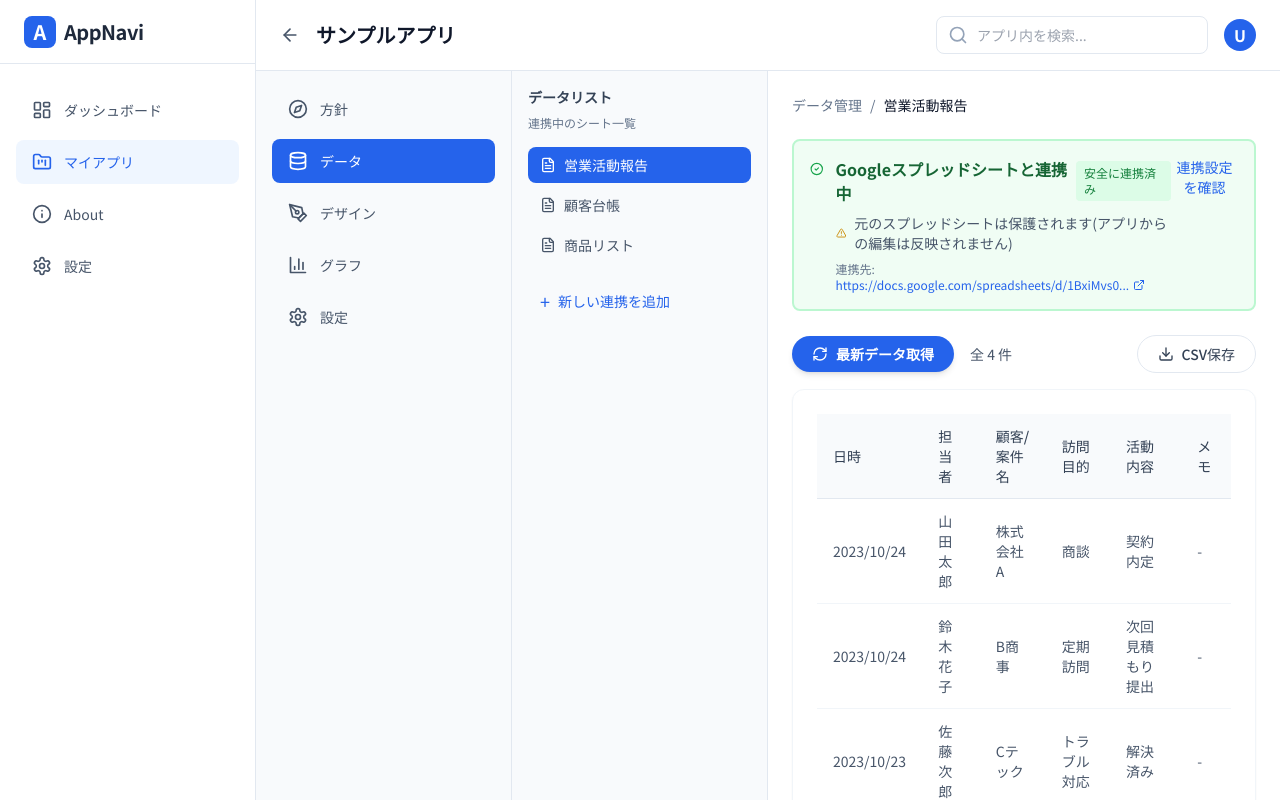
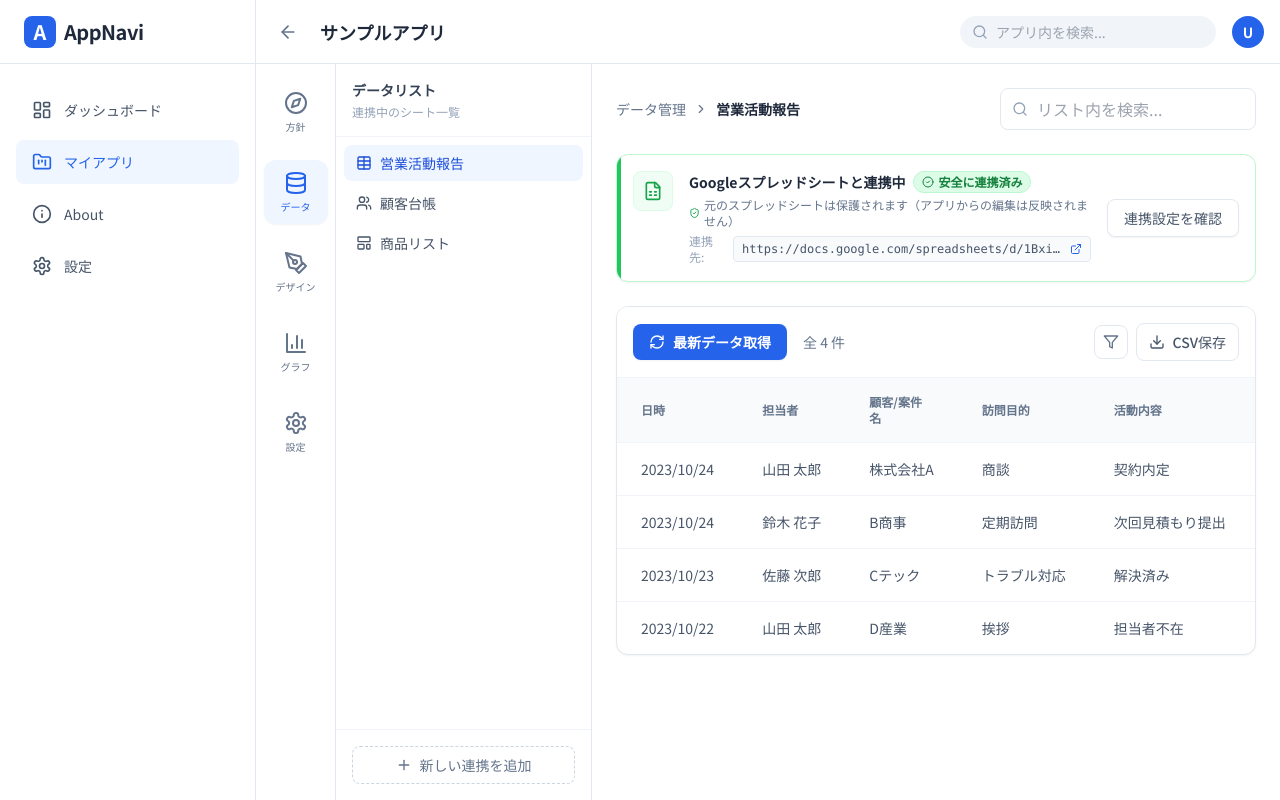
Before and after one commit to tsubasagit/appnavi, a React (Vite) app: page /apps/1 in a window 1280 px wide. Both pictures are taken after a click on the button "データ". Built offline with nearby package versions, Linux system fonts and the light colour scheme.

Commit message:
Improve AppDetail UI with enhanced Policy and Data tabs based on design specifications

```diff
--- a/src/components/tabs/DataTab.tsx
+++ b/src/components/tabs/DataTab.tsx
@@ -1,14 +1,8 @@
 import { useState } from 'react'
-import { RefreshCw, Download, FileText, CheckCircle2, AlertTriangle, ExternalLink } from 'lucide-react'
+import { RefreshCw, Download, CheckCircle2, ExternalLink, ShieldCheck, FileSpreadsheet, Table as TableIcon, Users, LayoutTemplate, Plus, ChevronRight, Filter, Search } from 'lucide-react'
 
 const DataTab = () => {
   const [selectedSheet, setSelectedSheet] = useState('営業活動報告')
-
-  const sheets = [
-    { id: '1', name: '営業活動報告' },
-    { id: '2', name: '顧客台帳' },
-    { id: '3', name: '商品リスト' },
-  ]
 
   const sampleData = [
     {
@@ -50,115 +44,145 @@ const DataTab = () => {
   return (
     <div className="flex h-full">
       {/* Sub Sidebar */}
-      <aside className="w-64 bg-slate-50 border-r border-slate-200 p-4">
-        <div className="mb-4">
-          <h3 className="text-sm font-bold text-slate-700 mb-2">データリスト</h3>
-          <p className="text-xs text-slate-500">連携中のシート一覧</p>
+      <div className="w-64 bg-white border-r border-slate-200 hidden lg:flex flex-col">
+        <div className="p-4 border-b border-slate-100">
+          <h3 className="font-bold text-slate-700 text-sm">データリスト</h3>
+          <p className="text-xs text-slate-400 mt-1">連携中のシート一覧</p>
         </div>
-        <nav className="space-y-1">
-          {sheets.map((sheet) => (
-            <button
-              key={sheet.id}
-              onClick={() => setSelectedSheet(sheet.name)}
-              className={`w-full flex items-center space-x-2 px-3 py-2 rounded-lg text-sm transition ${
-                selectedSheet === sheet.name
-                  ? 'bg-primary-600 text-white font-medium'
-                  : 'text-slate-600 hover:bg-white'
+        <div className="p-2 space-y-1 flex-1 overflow-y-auto">
+          <div
+            onClick={() => setSelectedSheet('営業活動報告')}
+            className={`flex items-center space-x-2 px-3 py-2 rounded-lg text-sm cursor-pointer transition ${
+              selectedSheet === '営業活動報告'
+                ? 'bg-primary-50 text-primary-700 font-medium'
+                : 'text-slate-600 hover:bg-slate-50'
             }`}
           >
-              <FileText className="w-4 h-4" />
-              <span>{sheet.name}</span>
-            </button>
-          ))}
-        </nav>
-        <button className="mt-4 w-full flex items-center space-x-2 px-3 py-2 text-sm text-primary-600 hover:bg-primary-50 rounded-lg transition">
-          <span className="text-lg">+</span>
-          <span>新しい連携を追加</span>
-        </button>
-      </aside>
-
-      {/* Main Content */}
-      <main className="flex-1 overflow-auto p-6">
-        {/* Breadcrumbs */}
-        <div className="mb-6">
-          <nav className="text-sm text-slate-500">
-            <span>データ管理</span>
-            <span className="mx-2">/</span>
-            <span className="text-slate-900 font-medium">{selectedSheet}</span>
-          </nav>
+            <TableIcon size={16} />
+            <span>営業活動報告</span>
           </div>
-
-        {/* Integration Status */}
-        <div className="bg-green-50 border-2 border-green-200 rounded-lg p-4 mb-6">
-          <div className="flex items-start justify-between">
-            <div className="flex items-start space-x-3">
-              <CheckCircle2 className="w-5 h-5 text-green-600 mt-0.5" />
-              <div>
-                <div className="flex items-center space-x-2 mb-2">
-                  <span className="font-bold text-green-800">Googleスプレッドシートと連携中</span>
-                  <span className="text-xs bg-green-100 text-green-700 px-2 py-1 rounded">
-                    安全に連携済み
-                  </span>
+          <div
+            onClick={() => setSelectedSheet('顧客台帳')}
+            className={`flex items-center space-x-2 px-3 py-2 rounded-lg text-sm cursor-pointer transition ${
+              selectedSheet === '顧客台帳'
+                ? 'bg-primary-50 text-primary-700 font-medium'
+                : 'text-slate-600 hover:bg-slate-50'
+            }`}
+          >
+            <Users size={16} />
+            <span>顧客台帳</span>
           </div>
-                <div className="flex items-center space-x-2 text-sm text-slate-600 mb-2">
-                  <AlertTriangle className="w-4 h-4 text-yellow-600" />
-                  <span>元のスプレッドシートは保護されます(アプリからの編集は反映されません)</span>
-                </div>
-                <div className="text-xs text-slate-500">
-                  連携先:{' '}
-                  <a
-                    href="#"
-                    className="text-primary-600 hover:underline flex items-center space-x-1"
+          <div
+            onClick={() => setSelectedSheet('商品リスト')}
+            className={`flex items-center space-x-2 px-3 py-2 rounded-lg text-sm cursor-pointer transition ${
+              selectedSheet === '商品リスト'
+                ? 'bg-primary-50 text-primary-700 font-medium'
+                : 'text-slate-600 hover:bg-slate-50'
+            }`}
           >
-                    <span>https://docs.google.com/spreadsheets/d/1BxiMvs0...</span>
-                    <ExternalLink className="w-3 h-3" />
-                  </a>
+            <LayoutTemplate size={16} />
+            <span>商品リスト</span>
           </div>
         </div>
-            </div>
-            <button className="text-sm text-primary-600 hover:text-primary-700 font-medium">
-              連携設定を確認
+        <div className="p-4 border-t border-slate-100">
+          <button className="w-full py-2 border border-dashed border-slate-300 rounded-lg text-slate-500 text-sm hover:border-primary-400 hover:text-primary-600 transition flex items-center justify-center space-x-2">
+            <Plus size={16} />
+            <span>新しい連携を追加</span>
           </button>
         </div>
       </div>
 
-        {/* Controls */}
-        <div className="flex items-center justify-between mb-4">
+      {/* Main Content */}
+      <main className="flex-1 overflow-auto p-6">
+        {/* Breadcrumb & Tools */}
+        <div className="flex flex-col md:flex-row md:items-center justify-between mb-6 gap-4">
+          <div className="flex items-center text-sm text-slate-500">
+            <span>データ管理</span>
+            <ChevronRight size={14} className="mx-2" />
+            <span className="font-bold text-slate-800">{selectedSheet}</span>
+          </div>
+          <div className="relative">
+            <Search className="absolute left-3 top-1/2 transform -translate-y-1/2 text-slate-400" size={16} />
+            <input
+              type="text"
+              placeholder="リスト内を検索..."
+              className="pl-9 pr-4 py-2 border border-slate-200 rounded-lg bg-white focus:outline-none focus:ring-2 focus:ring-primary-500 w-full md:w-64"
+            />
+          </div>
+        </div>
+
+        {/* Info Banner with Security Assurance */}
+        <div className="bg-white border border-green-200 rounded-xl p-4 mb-6 flex flex-col md:flex-row md:items-center justify-between gap-4 shadow-sm relative overflow-hidden">
+          <div className="absolute left-0 top-0 bottom-0 w-1 bg-green-500"></div>
+          <div className="flex items-start space-x-4">
+            <div className="w-10 h-10 bg-green-50 rounded-lg flex items-center justify-center text-green-600 border border-green-100 shrink-0">
+              <FileSpreadsheet size={20} />
+            </div>
+            <div>
+              <div className="flex items-center space-x-2 mb-1">
+                <h3 className="font-bold text-slate-800 text-sm">Googleスプレッドシートと連携中</h3>
+                <span className="bg-green-100 text-green-700 text-xs px-2 py-0.5 rounded-full font-bold border border-green-200 flex items-center">
+                  <CheckCircle2 size={12} className="mr-1" />
+                  安全に連携済み
+                </span>
+              </div>
+              <div className="flex items-center text-xs text-slate-500 mb-1">
+                <ShieldCheck size={12} className="mr-1 text-green-600" />
+                <span>元のスプレッドシートは保護されます（アプリからの編集は反映されません）</span>
+              </div>
+              <div className="flex items-center text-xs text-slate-400">
+                <span className="mr-2">連携先:</span>
+                <div className="flex items-center bg-slate-50 px-2 py-1 rounded border border-slate-200 font-mono text-slate-600">
+                  <span className="truncate max-w-[200px] md:max-w-xs">https://docs.google.com/spreadsheets/d/1BxiMvs0...</span>
+                  <button className="ml-2 text-primary-600 hover:text-primary-800">
+                    <ExternalLink size={12} />
+                  </button>
+                </div>
+              </div>
+            </div>
+          </div>
+          <button className="bg-white border border-slate-200 text-slate-600 px-4 py-2 rounded-lg text-sm font-medium hover:bg-slate-50 hover:text-slate-800 transition shadow-sm whitespace-nowrap">
+            連携設定を確認
+          </button>
+        </div>
+
+        {/* Data Table Card */}
+        <div className="bg-white border border-slate-200 rounded-xl shadow-sm overflow-hidden">
+          {/* Toolbar */}
+          <div className="p-4 border-b border-slate-100 flex flex-wrap gap-3 justify-between items-center bg-white">
             <div className="flex items-center space-x-4">
-            <button className="btn-primary flex items-center space-x-2">
-              <RefreshCw className="w-4 h-4" />
+              <button className="flex items-center space-x-2 bg-primary-600 text-white px-4 py-2 rounded-lg text-sm font-bold hover:bg-primary-700 transition shadow-sm">
+                <RefreshCw size={16} />
                 <span>最新データ取得</span>
               </button>
-            <span className="text-sm text-slate-600">全 {sampleData.length} 件</span>
+              <span className="text-slate-500 text-sm">全 {sampleData.length} 件</span>
             </div>
             <div className="flex items-center space-x-2">
-            <button className="btn-secondary flex items-center space-x-2">
-              <Download className="w-4 h-4" />
+              <button className="p-2 text-slate-500 hover:bg-slate-100 rounded-lg border border-slate-200" title="絞り込み">
+                <Filter size={16} />
+              </button>
+              <button className="flex items-center space-x-2 bg-white border border-slate-200 text-slate-600 px-3 py-2 rounded-lg text-sm font-medium hover:bg-slate-50 transition">
+                <Download size={16} />
                 <span>CSV保存</span>
               </button>
             </div>
           </div>
 
-        {/* Data Table */}
-        <div className="card overflow-x-auto">
-          <table className="w-full">
-            <thead>
-              <tr className="border-b border-slate-200">
-                {columns.map((col) => (
-                  <th
-                    key={col}
-                    className="text-left py-3 px-4 text-sm font-medium text-slate-700 bg-slate-50"
-                  >
-                    {col}
-                  </th>
+          {/* Table */}
+          <div className="overflow-x-auto">
+            <table className="w-full text-left text-sm text-slate-600">
+              <thead className="bg-slate-50 border-b border-slate-100 text-xs uppercase font-semibold text-slate-500">
+                <tr>
+                  {columns.map((col, idx) => (
+                    <th key={idx} className="px-6 py-4">{col}</th>
                   ))}
                 </tr>
               </thead>
-            <tbody>
+              <tbody className="divide-y divide-slate-100">
                 {sampleData.map((row, idx) => (
-                <tr key={idx} className="border-b border-slate-100 hover:bg-slate-50">
+                  <tr key={idx} className="hover:bg-slate-50 transition">
                     {columns.map((col) => (
-                    <td key={col} className="py-3 px-4 text-sm text-slate-600">
+                      <td key={col} className="px-6 py-4 whitespace-nowrap">
                         {row[col as keyof typeof row] || '-'}
                       </td>
                     ))}
@@ -167,6 +191,7 @@ const DataTab = () => {
               </tbody>
             </table>
           </div>
+        </div>
       </main>
     </div>
   )
--- a/src/pages/AppDetail.tsx
+++ b/src/pages/AppDetail.tsx
@@ -21,37 +21,33 @@ const AppDetail = () => {
   ]
 
   return (
-    <div className="flex h-screen overflow-hidden">
-      {/* Main Content */}
-      <div className="flex-1 flex flex-col overflow-hidden">
+    <div className="flex flex-col h-screen bg-slate-50">
       {/* Header */}
-        <header className="bg-white border-b border-slate-200 px-6 py-4 flex items-center justify-between">
+      <header className="h-16 bg-white border-b border-slate-200 flex items-center justify-between px-4 sticky top-0 z-20">
         <div className="flex items-center space-x-4">
-            <Link to="/apps" className="text-slate-600 hover:text-slate-900">
-              <ArrowLeft className="w-5 h-5" />
+          <Link to="/apps" className="w-8 h-8 flex items-center justify-center rounded-full hover:bg-slate-100 text-slate-500 transition">
+            <ArrowLeft size={20} />
           </Link>
-            <h1 className="text-xl font-bold text-slate-900">サンプルアプリ</h1>
+          <h1 className="text-lg font-bold text-slate-800">サンプルアプリ</h1>
         </div>
         <div className="flex items-center space-x-4">
-            <div className="relative">
-              <Search className="absolute left-3 top-1/2 transform -translate-y-1/2 w-5 h-5 text-slate-400" />
+          <div className="relative hidden md:block">
+            <Search className="absolute left-3 top-1/2 transform -translate-y-1/2 text-slate-400" size={16} />
             <input
               type="text"
               placeholder="アプリ内を検索..."
-                className="pl-10 pr-4 py-2 border border-slate-200 rounded-lg focus:outline-none focus:ring-2 focus:ring-primary-500 text-sm"
+              className="pl-9 pr-4 py-1.5 bg-slate-100 border-transparent rounded-full text-sm focus:bg-white focus:border-primary-500 focus:ring-1 focus:ring-primary-500 w-64 transition-all"
             />
           </div>
-            <div className="w-8 h-8 bg-primary-600 rounded-full flex items-center justify-center text-white font-bold">
+          <div className="w-8 h-8 rounded-full bg-primary-600 text-white flex items-center justify-center text-sm font-bold">
             U
           </div>
         </div>
       </header>
 
-        {/* Content Area */}
       <div className="flex flex-1 overflow-hidden">
-          {/* Sub Sidebar */}
-          <aside className="w-64 bg-slate-50 border-r border-slate-200 p-4">
-            <nav className="space-y-2">
+        {/* App Sidebar - Vertical Icon Bar */}
+        <div className="w-20 bg-white border-r border-slate-200 flex flex-col items-center py-4 space-y-4 z-10">
           {tabs.map((tab) => {
             const Icon = tab.icon
             const isActive = activeTab === tab.id
@@ -59,19 +55,18 @@ const AppDetail = () => {
               <button
                 key={tab.id}
                 onClick={() => setActiveTab(tab.id)}
-                    className={`w-full flex items-center space-x-3 px-4 py-3 rounded-lg transition ${
+                className={`flex flex-col items-center justify-center w-16 h-16 rounded-xl transition-all ${
                   isActive
-                        ? 'bg-primary-600 text-white font-medium'
-                        : 'text-slate-600 hover:bg-white hover:text-slate-900'
+                    ? 'bg-primary-50 text-primary-600 shadow-sm'
+                    : 'text-slate-500 hover:bg-slate-50 hover:text-slate-700'
                 }`}
               >
-                    <Icon className="w-5 h-5" />
-                    <span className="text-sm">{tab.label}</span>
+                <Icon size={24} className="mb-1" />
+                <span className="text-[10px] font-medium">{tab.label}</span>
               </button>
             )
           })}
-            </nav>
-          </aside>
+        </div>
 
         {/* Tab Content */}
         <main className="flex-1 overflow-auto bg-white">
@@ -83,7 +78,6 @@ const AppDetail = () => {
         </main>
       </div>
     </div>
-    </div>
   )
 }
 
--- a/src/pages/MyApps.tsx
+++ b/src/pages/MyApps.tsx
@@ -1,4 +1,5 @@
 import { useState } from 'react'
+import { Link } from 'react-router-dom'
 import { Search, Plus, Edit, ExternalLink, FileText } from 'lucide-react'
 import { App } from '../types'
 
@@ -120,10 +121,13 @@ const MyApps = () => {
 
             {/* Actions */}
             <div className="flex items-center space-x-4">
-              <button className="text-sm text-primary-600 hover:text-primary-700 font-medium flex items-center">
+              <Link
+                to={`/apps/${app.id}`}
+                className="text-sm text-primary-600 hover:text-primary-700 font-medium flex items-center"
+              >
                 <Edit className="w-4 h-4 mr-1" />
                 編集
-              </button>
+              </Link>
               <button className="text-sm text-slate-600 hover:text-slate-900 font-medium flex items-center">
                 <ExternalLink className="w-4 h-4 mr-1" />
                 開く
```
Also changed, not shown: src/components/tabs/PolicyTab.tsx (+53 -45 lines). Lines whose indentation alone changed are shown as unchanged.
